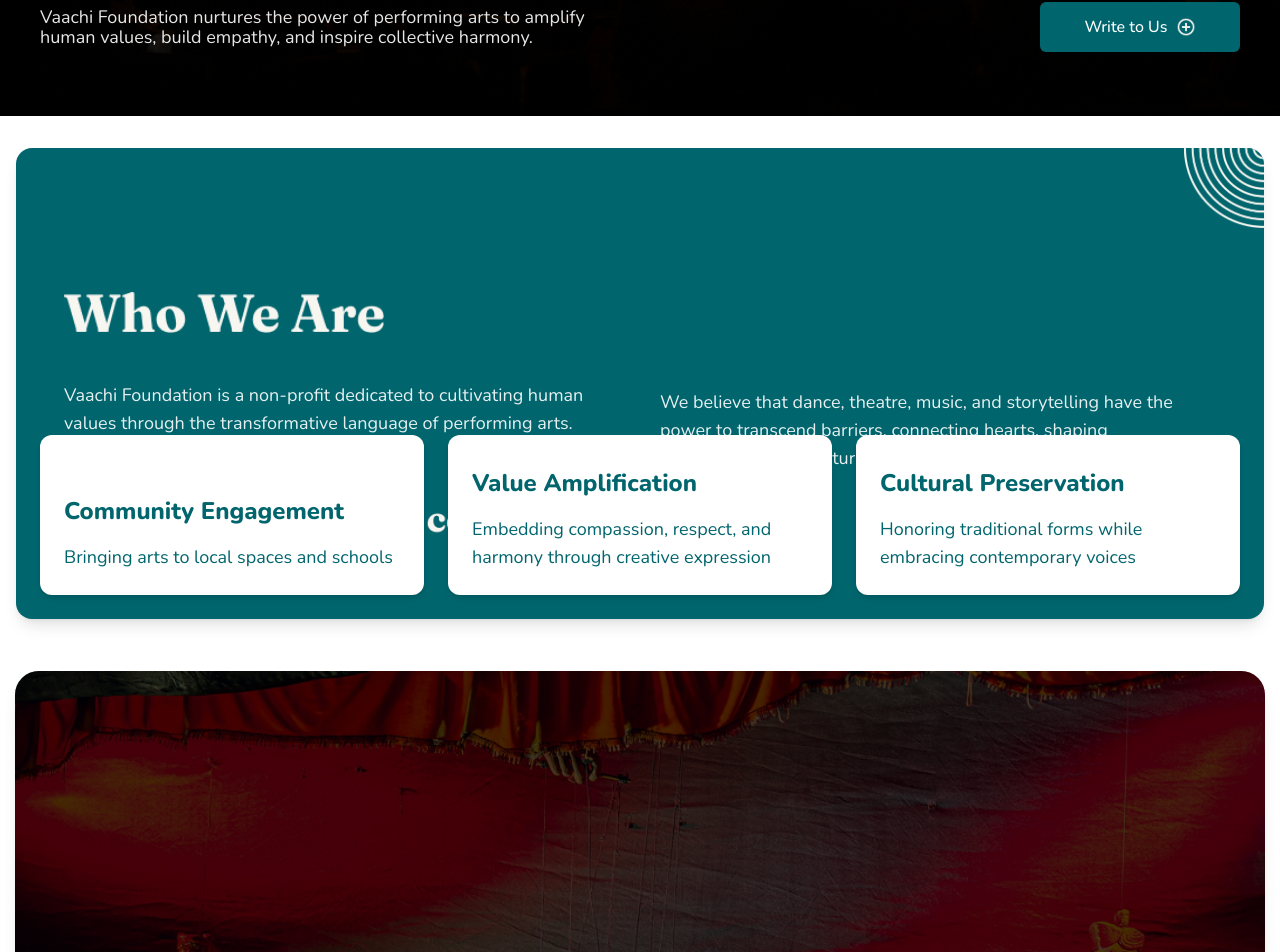
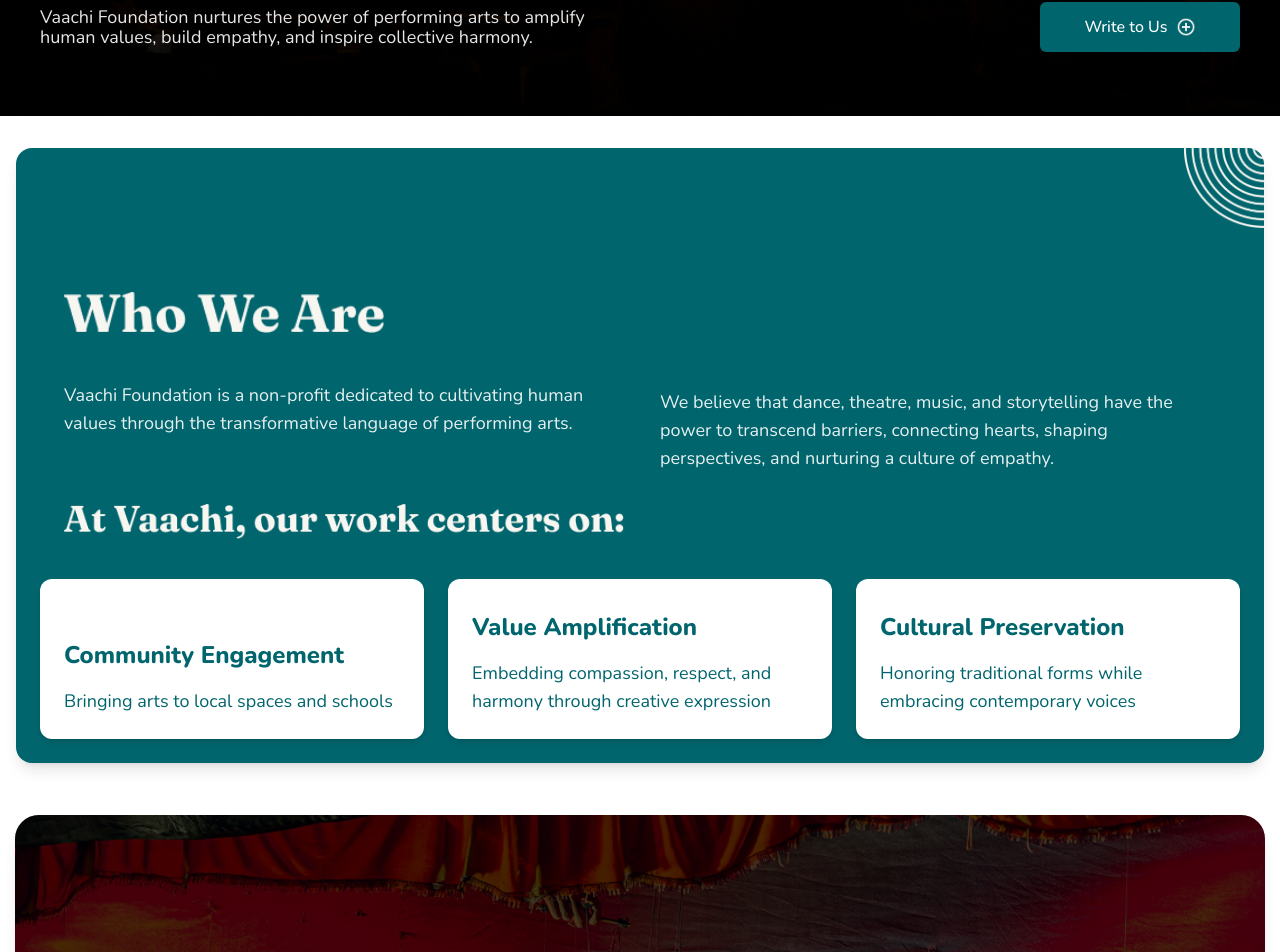
Before and after one commit to PritiHM/Vaachi-Website, a Next.js app: page / in a window 1280 px wide. Shown: the part 754-1706 px from the top of the page. Built offline with nearby package versions, Linux system fonts and the light colour scheme.

Commit message:
updated ui and fixes

```diff
--- a/components/WhoWeAre.jsx
+++ b/components/WhoWeAre.jsx
@@ -5,10 +5,12 @@ export default function WhoWeAre() {
     <section className="w-full bg-white flex justify-center px-4">
       <div
         className="
-          bg-[#00656D] text-white rounded-2xl shadow-lg relative overflow-hidden
+          bg-[#00656D] text-white rounded-2xl shadow-lg relative
           mx-auto max-w-[1250px] w-full my-8
-          overflow-visible md:overflow-hidden
-          pt-20 md:pt-24
+          /* make overflow visible on all sizes so absolute cards won't be clipped */
+          overflow-visible
+          /* more bottom padding on md+ so absolute cards have room */
+          pt-20 md:pt-24 pb-36 md:pb-44
         "
       >
         <div className="absolute top-0 right-0 w-20 h-20 pointer-events-none select-none">
@@ -21,7 +23,7 @@ export default function WhoWeAre() {
           />
         </div>
 
-        <div className="px-6 md:px-12 pt-6 md:pt-12 pb-36 md:pb-20">
+        <div className="px-6 md:px-12 pt-6 md:pt-12 pb-6 md:pb-12">
           <div className="grid grid-cols-1 md:grid-cols-2 gap-6 md:gap-10 mb-6">
             <div>
               <div className="max-w-[320px] w-full">
@@ -59,7 +61,11 @@ export default function WhoWeAre() {
           </div>
         </div>
 
-        <div className="md:absolute left-6 right-6 bottom-6 flex flex-col md:flex-row gap-4 md:gap-6 px-2 md:px-0">
+        {/* Absolute cards — kept absolute but container has enough bottom padding now */}
+        <div
+          className="md:absolute left-6 right-6 bottom-6 flex flex-col md:flex-row gap-4 md:gap-6 px-2 md:px-0
+                     z-10"
+        >
           <div className="bg-white text-[#00656D] rounded-xl shadow-md w-full md:w-[32%] min-h-[160px] p-6 flex flex-col justify-end">
             <h4 className="font-extrabold text-xl md:text-2xl mb-2">Community Engagement</h4>
             <p className="text-sm md:text-lg font-normal leading-relaxed mt-2">
```
